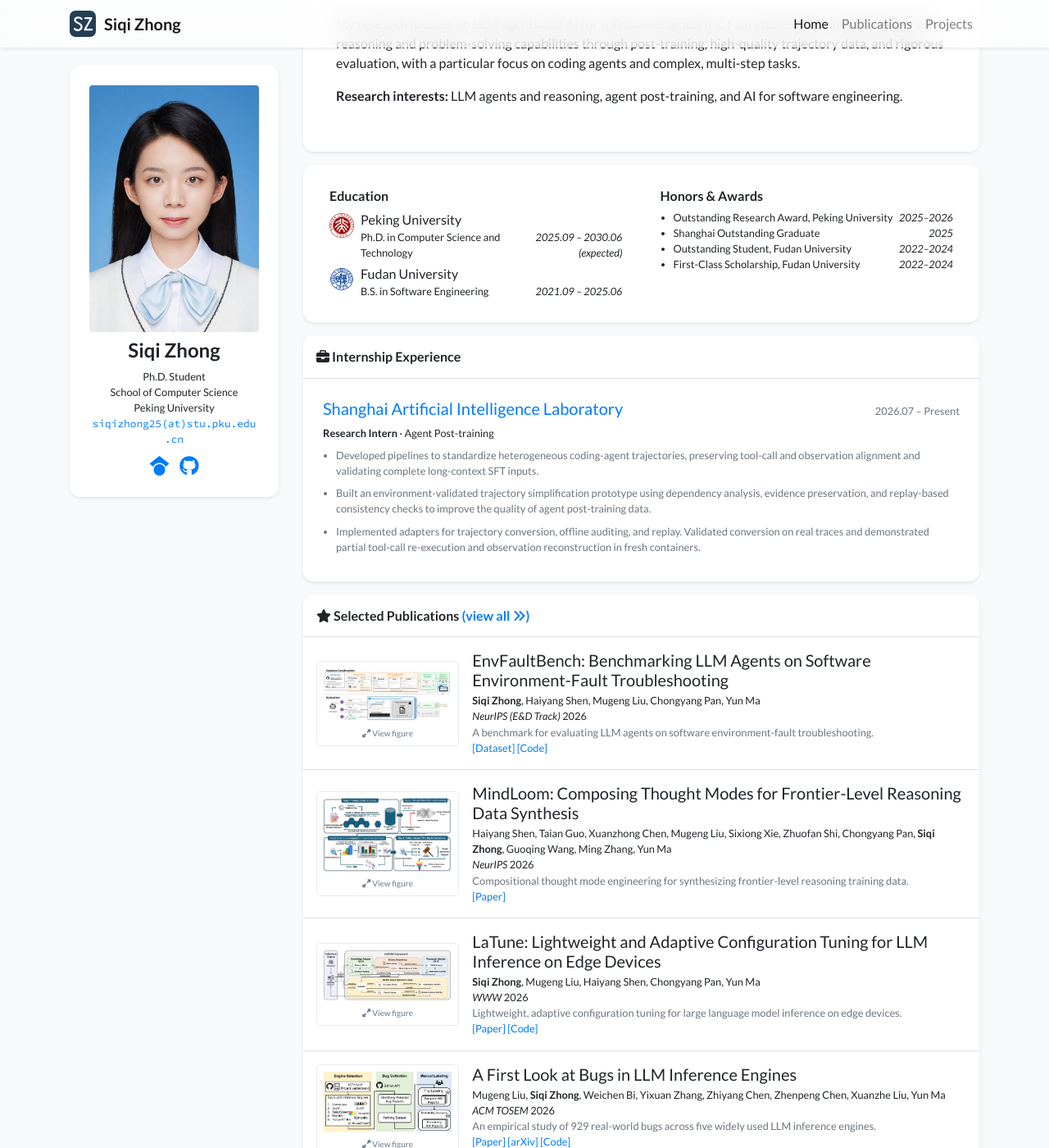
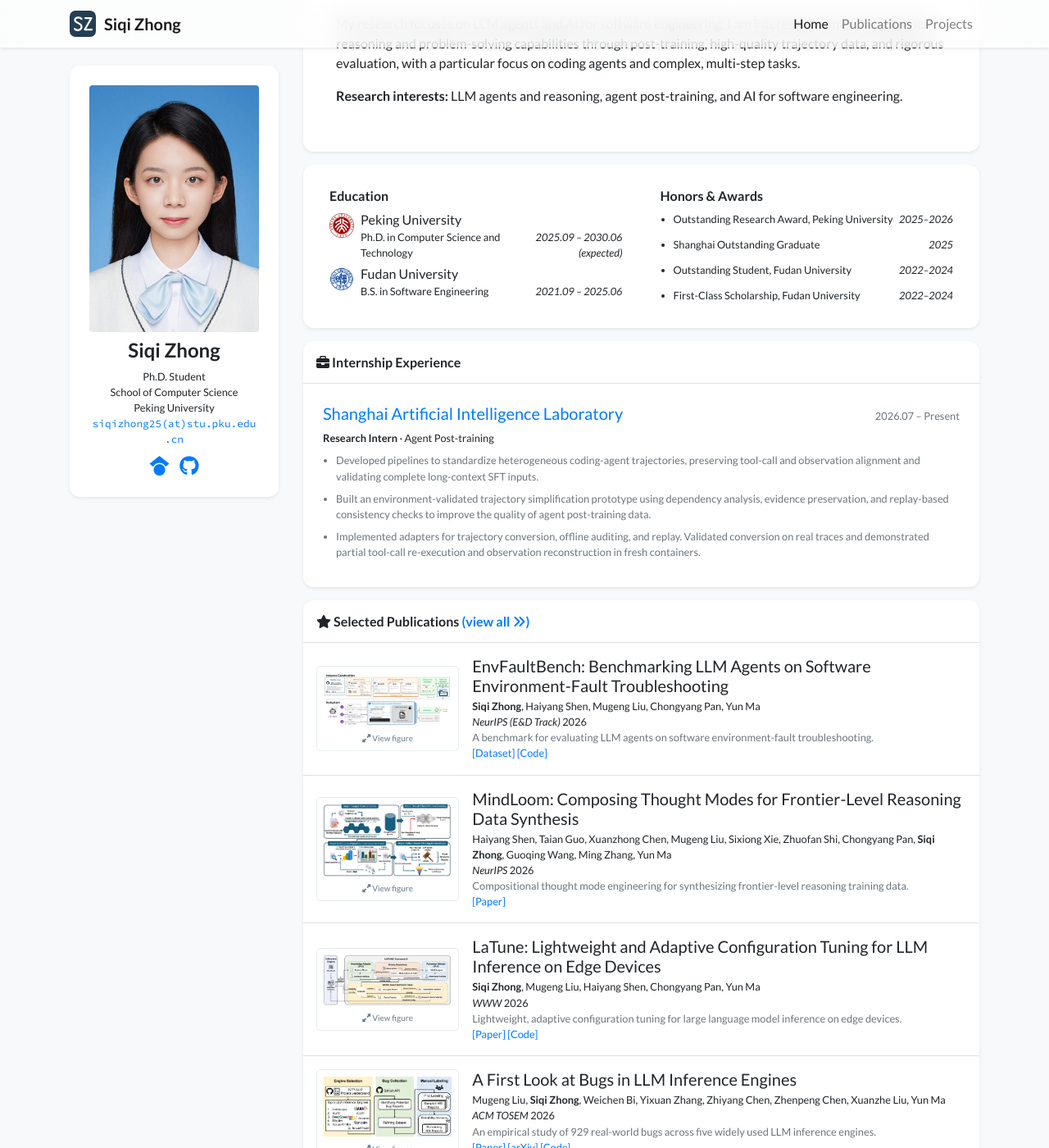
Before and after one commit to zsq0216/zsq0216.github.io, a Jekyll site: the page built from index.html, in a window 1280 px wide and 1400 px high, scrolled down 225 px. Shown: the whole window at 82% size. Built offline with Jekyll 4.4.1, drawn with Linux system fonts in a browser that asks for light colours; nearby versions of some CDN libraries; a style sheet for code colours, icons or effects is not loaded.

Commit message:
Increase honors and awards line and item spacing

```diff
--- a/_includes/widgets/experience_card.html
+++ b/_includes/widgets/experience_card.html
@@ -32,7 +32,7 @@
                     <div class="col-lg-6">
                         <div class="mx-2 my-1">
                             <h6>Honors & Awards</h6>
-                            <ul class="list small pl-3 mb-1">
+                            <ul class="list small pl-3 mb-1 honors-list">
                                 {% for item in site.data.profile.awards %}
                                 <li>
                                     <div class="d-flex">
--- a/assets/css/global.css
+++ b/assets/css/global.css
@@ -199,6 +199,12 @@ div.lazy {
     object-fit: contain;
     flex-shrink: 0;
 }
+.honors-list {
+    line-height: 1.8;
+}
+.honors-list > li + li {
+    margin-top: 0.5rem;
+}
 @media (max-width: 767.98px) {
     .publication-cover-column {
         padding-bottom: 0 !important;
```
